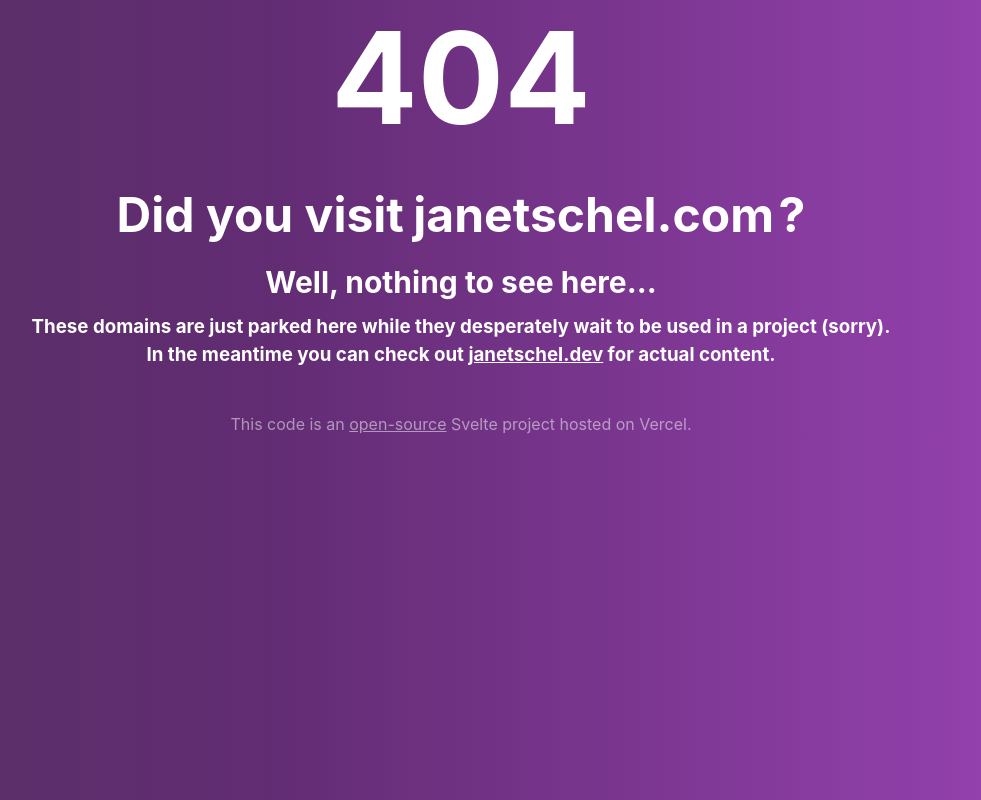
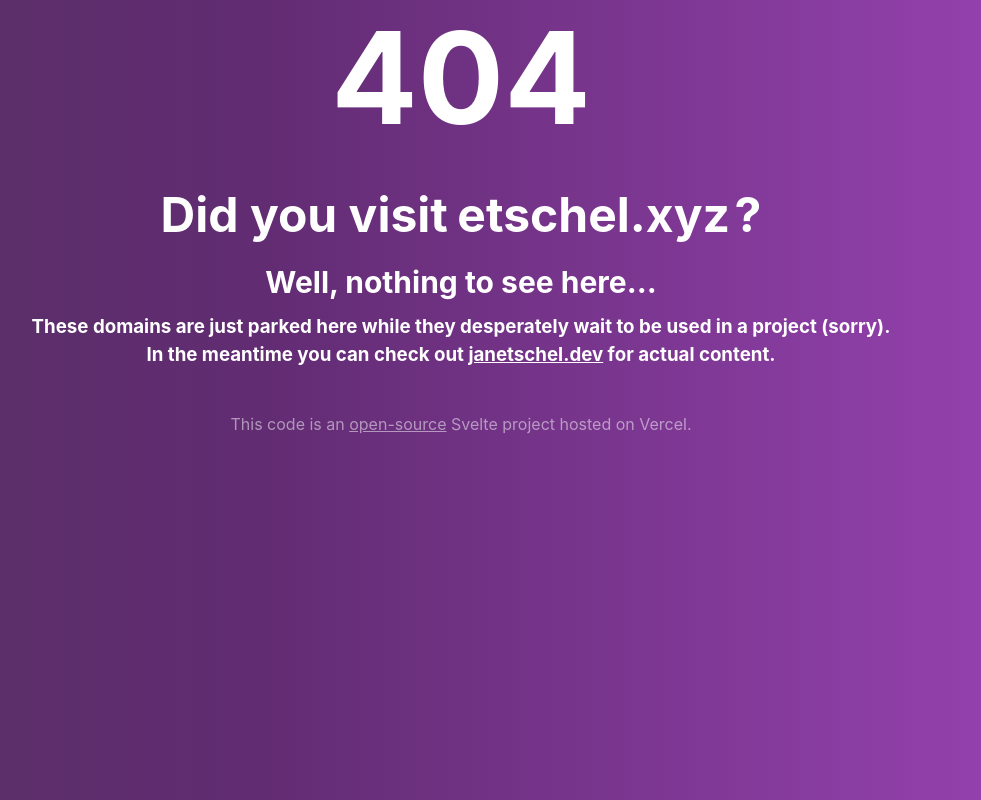
Before and after one commit to janetschel/domain-parking, a Svelte app: page / in a window 1280 px wide. Shown: the whole page, without its empty margins (179-1160 px from the left). Built offline with nearby package versions, Linux system fonts and the light colour scheme.

Commit message:
Removed unreachable domains (for now)

```diff
--- a/src/App.svelte
+++ b/src/App.svelte
@@ -4,14 +4,11 @@
 	import Prompt from "./modules/Prompt.svelte";
 
 	const domains = [
-		"janetschel.de",
 		"janetschel.com",
 		"etschel.xyz",
 		"zander.red",
 		"zander.plus",
 		"zander.fyi",
-		"testapps.de",
-		"verbindungs-optimierer.de",
 	]
 </script>
 
```
